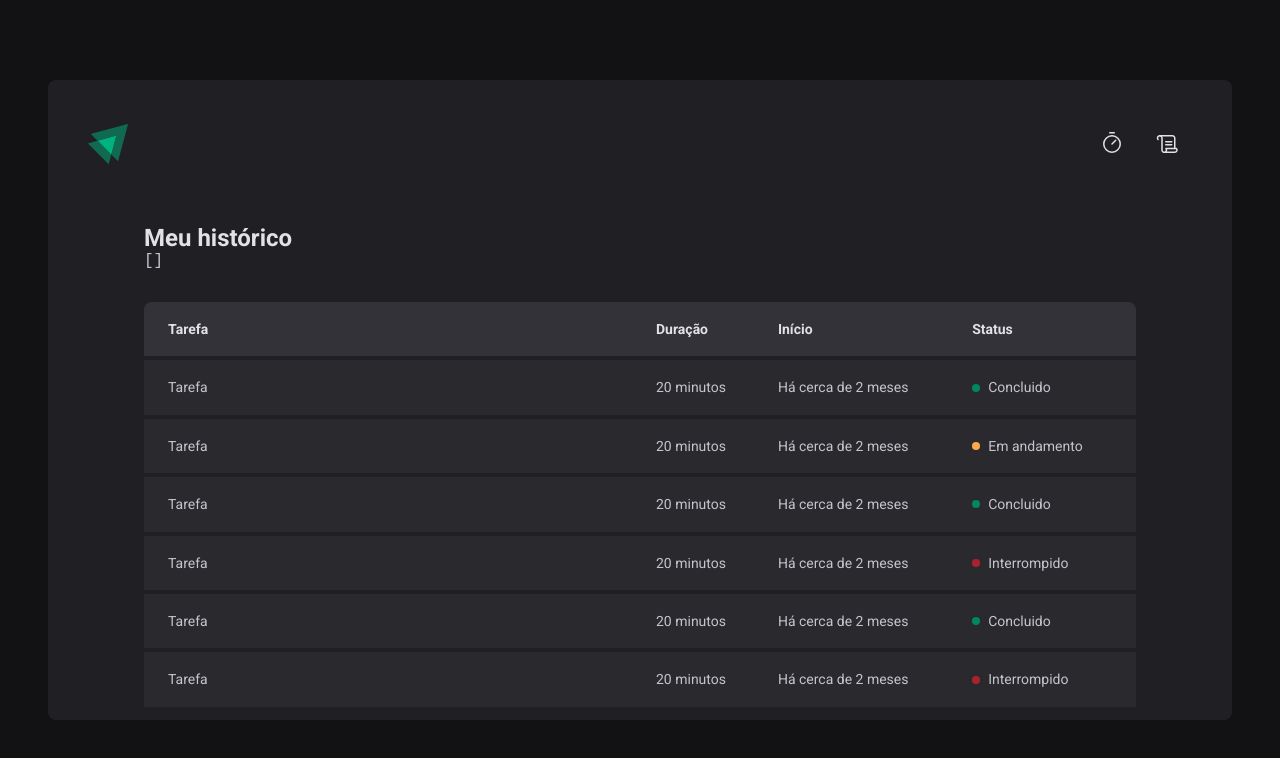
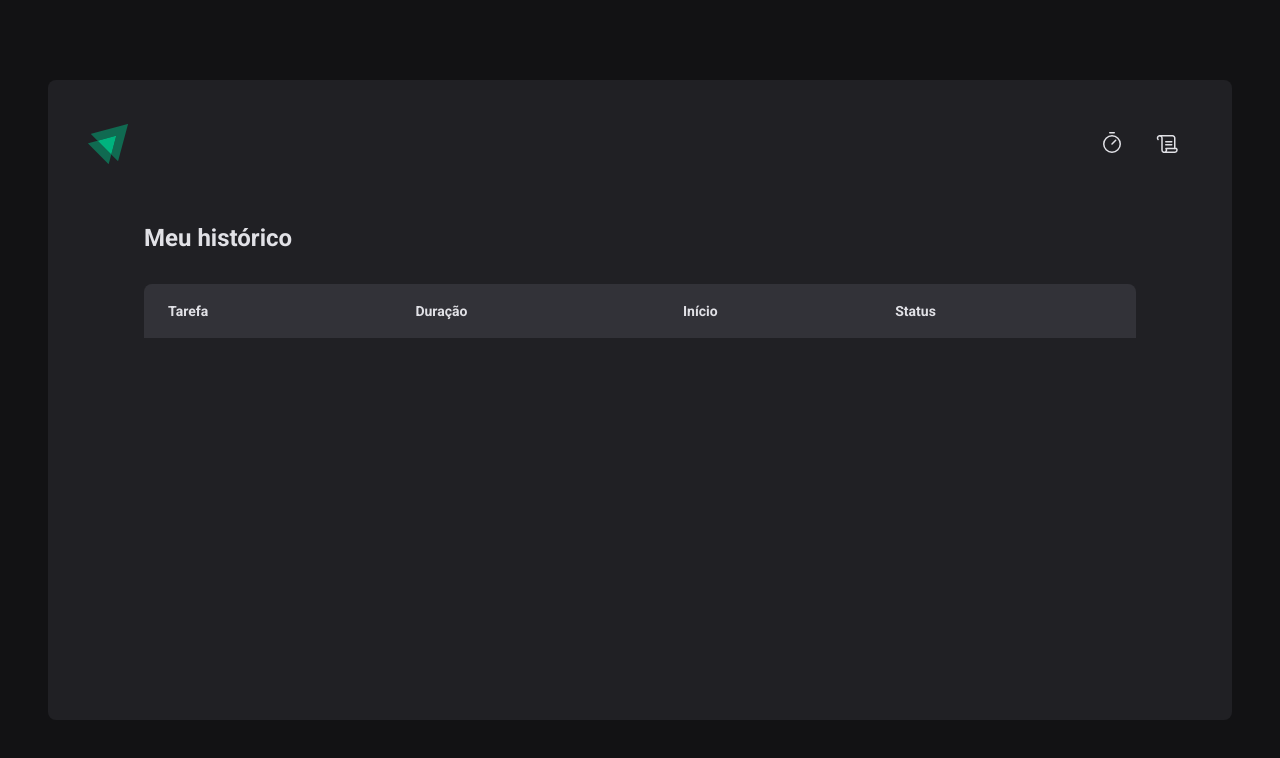
Before and after one commit to cristianoprogramador/ignite-timer, a React (Vite) app: page /history in a window 1280 px wide. Shown: the top 758 px of the page. Built offline with nearby package versions, Linux system fonts and the light colour scheme.

Commit message:
Finalizado a interação entre as paginas e os projetos

```diff
--- a/src/contexts/CyclesContext.tsx
+++ b/src/contexts/CyclesContext.tsx
@@ -69,8 +69,6 @@
     setCycles((state) => [...state, newCycle])
     setActiveCycleId(id)
     setAmountSecondsPassed(0)
-
-    //  reset()
   }
 
   function interruptCurrentCycle() {
--- a/src/pages/History/index.tsx
+++ b/src/pages/History/index.tsx
@@ -1,4 +1,6 @@
 import { useContext } from 'react'
+import { formatDistanceToNow } from 'date-fns'
+import ptBR from 'date-fns/locale/pt-BR'
 import { CyclesContext } from '../../contexts/CyclesContext'
 import { HistoryContainer, HistoryList, Status } from './styles'
 
@@ -8,8 +10,6 @@
   return (
     <HistoryContainer>
       <h1>Meu histórico</h1>
-
-      <pre>{JSON.stringify(cycles, null, 2)}</pre>
 
       <HistoryList>
         <table>
@@ -22,54 +22,33 @@
             </tr>
           </thead>
           <tbody>
-            <tr>
-              <td>Tarefa</td>
-              <td>20 minutos</td>
-              <td>Há cerca de 2 meses</td>
-              <td>
-                <Status statusColor="green">Concluido</Status>
-              </td>
-            </tr>
-            <tr>
-              <td>Tarefa</td>
-              <td>20 minutos</td>
-              <td>Há cerca de 2 meses</td>
-              <td>
-                <Status statusColor="yellow">Em andamento</Status>
-              </td>
-            </tr>
-            <tr>
-              <td>Tarefa</td>
-              <td>20 minutos</td>
-              <td>Há cerca de 2 meses</td>
-              <td>
-                <Status statusColor="green">Concluido</Status>
-              </td>
-            </tr>
-            <tr>
-              <td>Tarefa</td>
-              <td>20 minutos</td>
-              <td>Há cerca de 2 meses</td>
-              <td>
-                <Status statusColor="red">Interrompido</Status>
-              </td>
-            </tr>
-            <tr>
-              <td>Tarefa</td>
-              <td>20 minutos</td>
-              <td>Há cerca de 2 meses</td>
-              <td>
-                <Status statusColor="green">Concluido</Status>
-              </td>
-            </tr>
-            <tr>
-              <td>Tarefa</td>
-              <td>20 minutos</td>
-              <td>Há cerca de 2 meses</td>
-              <td>
-                <Status statusColor="red">Interrompido</Status>
-              </td>
-            </tr>
+            {cycles.map((cycle) => {
+              return (
+                <tr key={cycle.id}>
+                  <td>{cycle.task}</td>
+                  <td>{cycle.minutesAmount} minutos</td>
+                  <td>
+                    {formatDistanceToNow(cycle.startDate, {
+                      addSuffix: true,
+                      locale: ptBR,
+                    })}
+                  </td>
+                  <td>
+                    {cycle.finishedDate && (
+                      <Status statusColor="green">Concluido</Status>
+                    )}
+
+                    {cycle.interruptedDate && (
+                      <Status statusColor="red">Interrompido</Status>
+                    )}
+
+                    {!cycle.finishedDate && !cycle.interruptedDate && (
+                      <Status statusColor="yellow">Em andamento</Status>
+                    )}
+                  </td>
+                </tr>
+              )
+            })}
           </tbody>
         </table>
       </HistoryList>
--- a/src/pages/Home/index.tsx
+++ b/src/pages/Home/index.tsx
@@ -34,14 +34,19 @@
     },
   })
 
-  const { handleSubmit, watch } = newCycleForm
+  const { handleSubmit, watch, reset } = newCycleForm
+
+  function handleCreateNewCycle(data: NewCycleFormData) {
+    createNewCycle(data)
+    reset()
+  }
 
   const task = watch('task')
   const isSubmitDisable = !task
 
   return (
     <HomeContainer>
-      <form onSubmit={handleSubmit(createNewCycle)} action="">
+      <form onSubmit={handleSubmit(handleCreateNewCycle)} action="">
         <FormProvider {...newCycleForm}>
           <NewCycleForm />
         </FormProvider>
```
